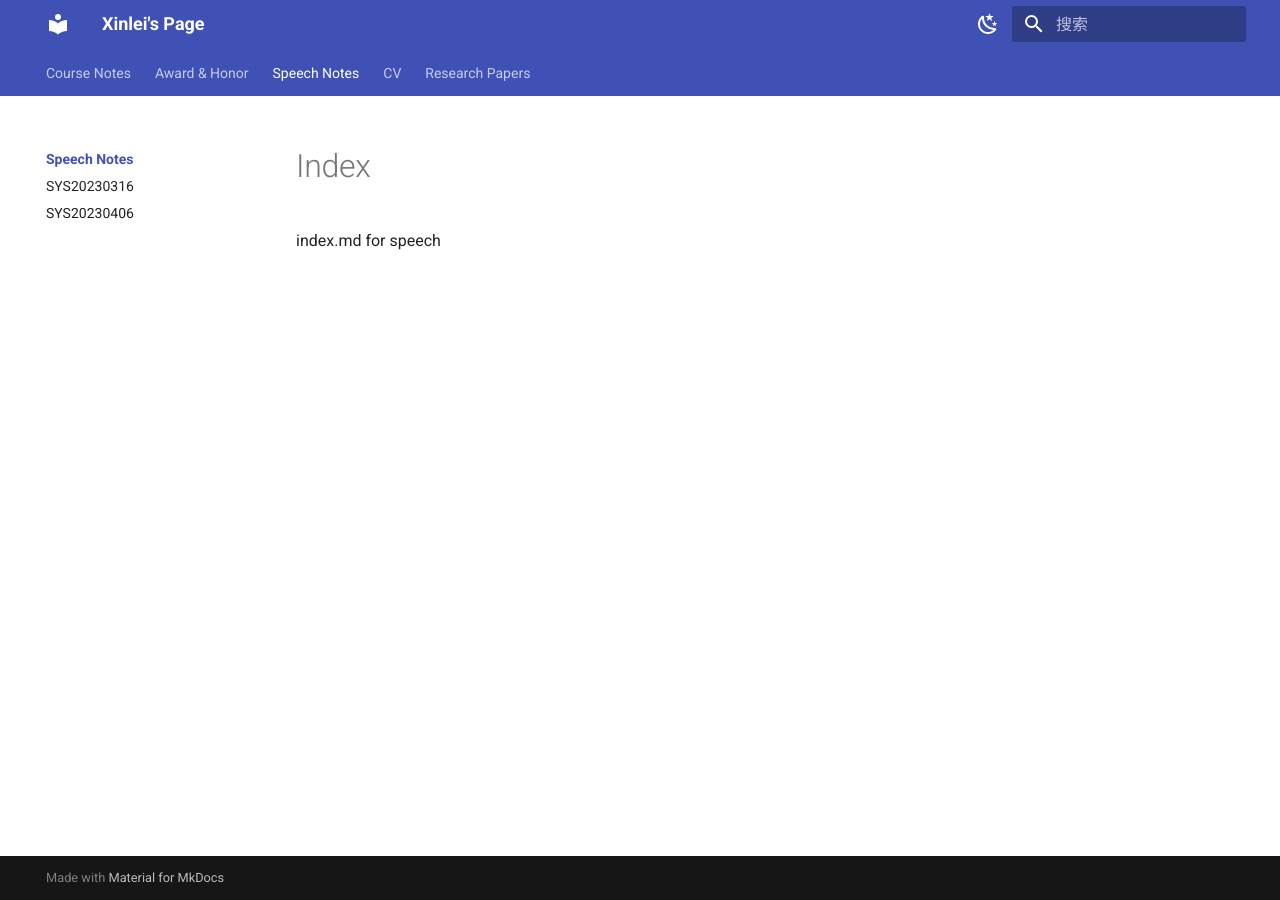
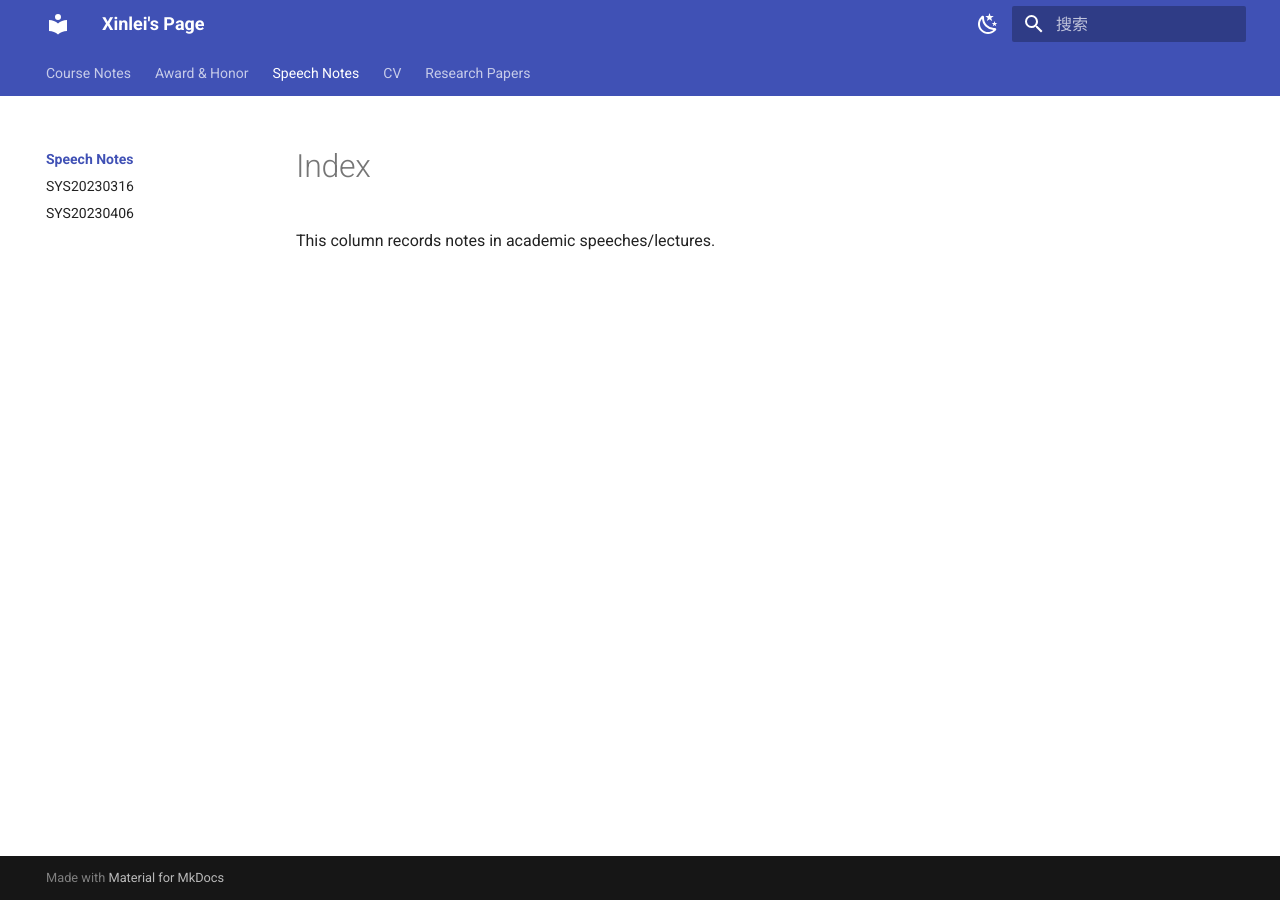
Before and after one commit to GuanQinG-GitHub/personal-website, an MkDocs documentation site: the page built from docs/Speech/index.md, in a window 1280 px wide. Built offline with MkDocs 1.6.1 and Material for MkDocs 9.7.7, drawn with Linux system fonts in a browser that asks for light colours.

Commit message:
Update index.md

```diff
--- a/docs/Speech/index.md
+++ b/docs/Speech/index.md
@@ -1 +1 @@
-index.md for speech
+This column records notes in academic speeches/lectures.
```
